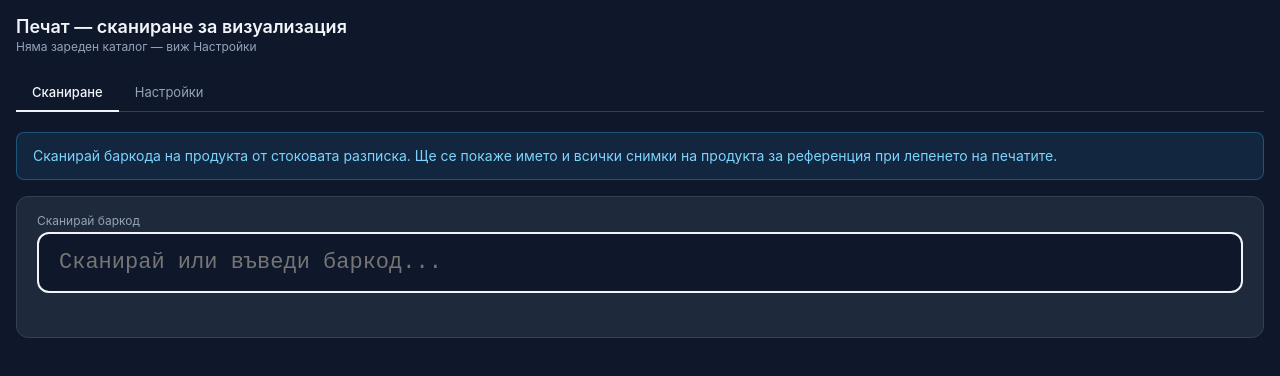
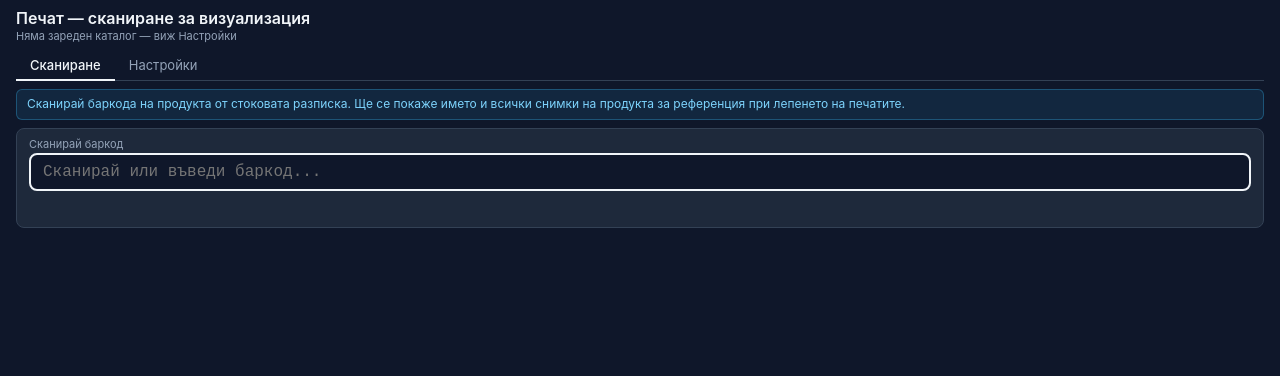
Before and after one commit to tepavicharovn/varnati-drehi, a plain HTML site: page pechat.html in a window 1280 px wide. Drawn offline with Linux system fonts and the light colour scheme.

Commit message:
Add files via upload

```diff
--- a/pechat.html
+++ b/pechat.html
@@ -7,28 +7,28 @@
 <style>
 *{box-sizing:border-box;margin:0;padding:0}
 body{font-family:-apple-system,BlinkMacSystemFont,'Segoe UI',sans-serif;background:#0f172a;color:#f1f5f9;font-size:14px;min-height:100vh}
-.wrap{max-width:1400px;margin:0 auto;padding:1rem}
-.hdr{display:flex;justify-content:space-between;align-items:center;margin-bottom:1.25rem;flex-wrap:wrap;gap:8px}
-h2{font-size:18px;font-weight:600;color:#f1f5f9}
-.sub{font-size:12px;color:#94a3b8;margin-top:2px}
+.wrap{max-width:1400px;margin:0 auto;padding:0.5rem 1rem}
+.hdr{display:flex;justify-content:space-between;align-items:center;margin-bottom:0.5rem;flex-wrap:wrap;gap:8px}
+h2{font-size:16px;font-weight:600;color:#f1f5f9}
+.sub{font-size:11px;color:#94a3b8;margin-top:1px}
 .save-ind{font-size:11px;color:#64748b}
-.tabs{display:flex;border-bottom:1px solid #334155;margin-bottom:1.25rem}
-.tab{padding:10px 16px;cursor:pointer;font-size:13px;color:#94a3b8;border-bottom:2px solid transparent;margin-bottom:-1px;white-space:nowrap;transition:all 0.15s}
+.tabs{display:flex;border-bottom:1px solid #334155;margin-bottom:0.5rem}
+.tab{padding:6px 14px;cursor:pointer;font-size:13px;color:#94a3b8;border-bottom:2px solid transparent;margin-bottom:-1px;white-space:nowrap;transition:all 0.15s}
 .tab.active{color:#f1f5f9;border-bottom-color:#f1f5f9;font-weight:500}
 .panel{display:none}.panel.active{display:block}
-.card{background:#1e293b;border:1px solid #334155;border-radius:12px;padding:1rem 1.25rem;margin-bottom:1rem}
-label{font-size:12px;color:#94a3b8;display:block;margin-bottom:4px}
-.scan-input{font-size:22px;padding:16px 20px;border:2px solid #475569;border-radius:12px;width:100%;font-family:monospace;background:#0f172a;color:#f1f5f9}
+.card{background:#1e293b;border:1px solid #334155;border-radius:8px;padding:0.5rem 0.75rem;margin-bottom:0.5rem}
+label{font-size:11px;color:#94a3b8;display:block;margin-bottom:2px}
+.scan-input{font-size:16px;padding:8px 12px;border:2px solid #475569;border-radius:8px;width:100%;font-family:monospace;background:#0f172a;color:#f1f5f9}
 .scan-input:focus{border-color:#f1f5f9;outline:none}
 .btn{padding:8px 16px;border-radius:8px;font-size:13px;cursor:pointer;border:1px solid #475569;background:#1e293b;color:#f1f5f9;transition:all 0.15s;font-family:inherit}
 .btn:hover{background:#334155}
 .btn-primary{background:#f1f5f9;color:#0f172a;border-color:transparent}
 .btn-primary:hover{opacity:0.85}
 input[type=file]{color:#f1f5f9}
-.info-box{background:rgba(56,189,248,0.1);border:1px solid rgba(56,189,248,0.3);border-radius:8px;padding:12px 16px;font-size:14px;color:#7dd3fc;margin-bottom:1rem;line-height:1.6}
-.product-view{background:#1e293b;border:1px solid #334155;border-radius:12px;padding:1rem 1.5rem;margin-top:1rem}
-.product-name{font-size:22px;font-weight:700;color:#f1f5f9;margin-bottom:1rem;text-align:center}
-.image-grid{display:grid;gap:10px;height:calc(100vh - 260px);min-height:400px}
+.info-box{background:rgba(56,189,248,0.1);border:1px solid rgba(56,189,248,0.3);border-radius:6px;padding:6px 10px;font-size:12px;color:#7dd3fc;margin-bottom:0.5rem;line-height:1.4}
+.product-view{background:#1e293b;border:1px solid #334155;border-radius:8px;padding:0.5rem 0.75rem;margin-top:0.5rem}
+.product-name{font-size:18px;font-weight:700;color:#f1f5f9;margin-bottom:0.5rem;text-align:center}
+.image-grid{display:grid;gap:8px;height:calc(100vh - 180px);min-height:400px}
 .image-grid.count-1{grid-template-columns:1fr;grid-template-rows:1fr}
 .image-grid.count-2{grid-template-columns:1fr 1fr;grid-template-rows:1fr}
 .image-grid.count-3{grid-template-columns:1fr 1fr 1fr;grid-template-rows:1fr}
```
